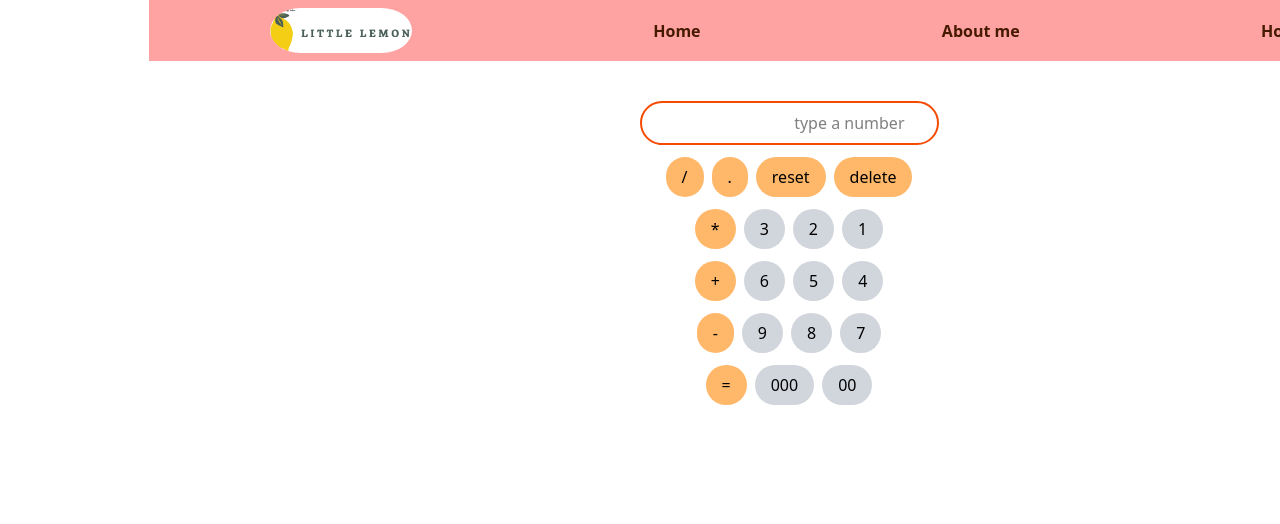
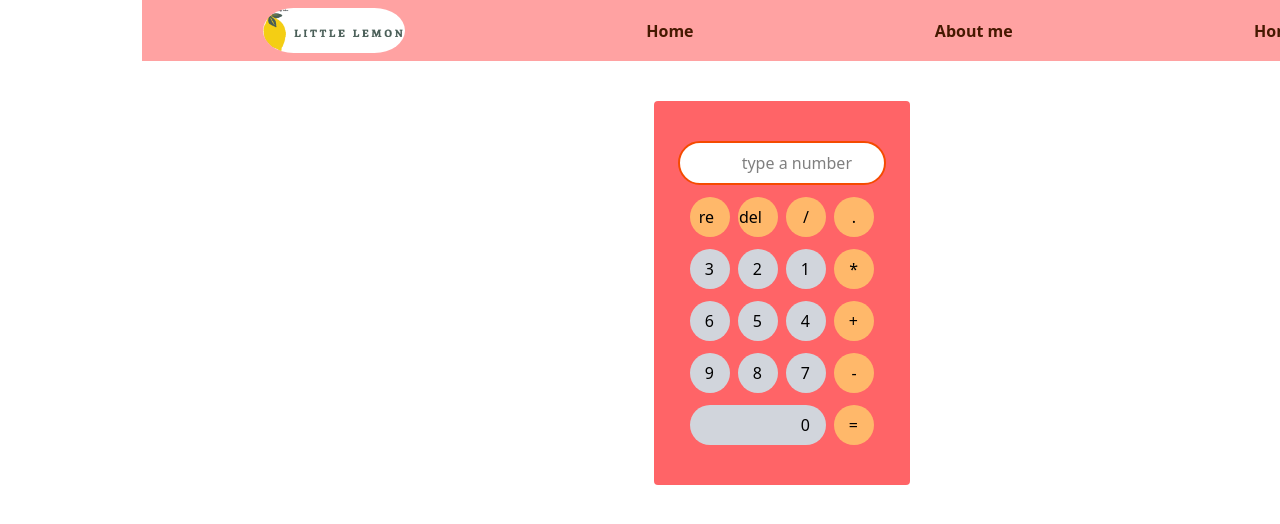
Before and after one commit to Banafshe98/Calculater-App, a React (Vite) app: page / in a window 1280 px wide. Shown: the top 524 px of the page. Built offline with nearby package versions, Linux system fonts and the light colour scheme.

Commit message:
added Layout context & Mathfunctions & fixed button ui

```diff
--- a/src/App.jsx
+++ b/src/App.jsx
@@ -1,15 +1,19 @@
 import { BrowserRouter, Route, Routes } from "react-router-dom";
 import Nav from "./components/Nav";
 import Calculator from "./pages/Calculator";
-import React from "react";
+import React, { useContext } from "react";
+import LayoutContext from "./context/Layout";
 
 function App() {
+  const Layout = useContext(LayoutContext);
   return (
     <>
       <Routes>
         <Route path="/" element={<Nav />} />
       </Routes>
-      <Calculator/>
+      <LayoutContext>
+        <Calculator />
+      </LayoutContext>
     </>
   );
 }
--- /dev/null
+++ b/src/components/Inputfield.jsx
@@ -0,0 +1,23 @@
+import React from 'react'
+import { useRef } from "react";
+
+
+function Inputfield({inputRef}) {
+    const handleInput = (e) => {
+    // Only allow digits and one decimal point
+    let value = e.target.value
+      .replace(/[^0-9.]/g, '') // Remove non-numeric/non-dot
+      .replace(/^(\d*\.\d*).*$/, '$1'); // Only allow one decimal
+
+  };
+  return (
+      <input className="border-orange-600 w-52 border-2 rounded-full px-8 py-2 focus:border-orange-600 bg-white"
+        type="text"
+        placeholder="type a number"
+        ref={inputRef}
+        onInput={handleInput}
+      />
+  )
+}
+
+export default Inputfield
--- a/src/components/Mathbutton.jsx
+++ b/src/components/Mathbutton.jsx
@@ -2,7 +2,7 @@ import React from 'react'
 
 function Mathbutton(props) {
   return (
-    <button className='px-4 py-2 bg-orange-300 rounded-full cursor-pointer text-black duration-200 hover:bg-orange-400 hover:text-zinc-600 '>{props.children}</button>
+    <button className='px-4 py-2 w-10 text-center bg-orange-300 rounded-full cursor-pointer text-black duration-200 hover:bg-orange-400 hover:text-zinc-600 ' onClick={props.onClick}>{props.children}</button>
   )
 }
 
--- a/src/components/Numbutton.jsx
+++ b/src/components/Numbutton.jsx
@@ -1,8 +1,8 @@
-import React from 'react'
+import React, { useState } from 'react'
 
 function Numbutton(props) {
   return (
-    <div className='px-4 py-2 bg-gray-300 rounded-full cursor-pointer text-black duration-200 hover:bg-gray-400 hover:text-zinc-600'>{props.children}</div>
+    <div className='px-4 py-2 w-10 bg-gray-300 rounded-full cursor-pointer text-black duration-200 hover:bg-gray-400 hover:text-zinc-600' onClick={props.onClick}>{props.children}</div>
   )
 }
 
--- /dev/null
+++ b/src/components/Zerobutton.jsx
@@ -0,0 +1,10 @@
+import React from 'react'
+
+function Zerobutton(props) {
+
+  return (
+    <div className='px-4 py-2 bg-gray-300 w-34 rounded-full cursor-pointer text-black duration-200 hover:bg-gray-400 hover:text-zinc-600' onClick={props.onClick}>{props.children}</div>
+  )
+}
+
+export default Zerobutton
--- /dev/null
+++ b/src/context/Layout.jsx
@@ -0,0 +1,10 @@
+import React, { createContext, useContext } from 'react'
+
+function Layout(props) {
+    const Layout = createContext()
+  return (
+    <div className=' flex items-center justify-center'>{props.children}</div>
+  )
+}
+
+export default Layout
--- a/src/pages/Calculator.jsx
+++ b/src/pages/Calculator.jsx
@@ -2,6 +2,8 @@ import React, { useState } from "react";
 import { useRef } from "react";
 import Numbutton from "../components/Numbutton";
 import Mathbutton from "../components/Mathbutton";
+import Zerobutton from "../components/Zerobutton";
+import Inputfield from "../components/Inputfield";
 
 function Calculator() {
   const [result, setResult] = useState(0);
@@ -33,44 +35,74 @@ function Calculator() {
     e.preventDefault();
     setResult((prevVal) => prevVal * 0);
   };
+  const num = (e) => {
+    const clickedNumber = e.target.textContent;
+    const currentValue = inputRef.current.value;
+
+    // Prevent multiple decimals
+    if (clickedNumber === "." && inputRef.current.value.includes(".")) return;
+
+    // Prevent leading zero unless it's a decimal (e.g., "0.")
+    if (
+      clickedNumber === "0" &&
+      currentValue !== "."
+    ) {
+      inputRef.current.value = clickedNumber;
+      return;
+    }
+
+    // Prevent input like "01", "02", etc.
+  if (
+    currentValue.startsWith("0") &&
+    !currentValue.startsWith("0.") &&
+    clickedNumber !== "."
+  ) {
+    inputRef.current.value = clickedNumber;
+    return;
+  }
+
+    // Prevent multiple leading zeros
+  if (currentValue === "0" && clickedNumber !== ".") {
+    inputRef.current.value = clickedNumber;
+    return;
+  }
+
+  inputRef.current.value += clickedNumber;
+  };
+
   return (
-    <div className="flex flex-col gap-3 items-center mt-10">
-      <input className="border-orange-600 border-2 rounded-full px-8 py-2"
-        type="number"
-        placeholder="type a number"
-        ref={inputRef}
-      />
+    <div className="flex flex-col gap-3 py-10 items-center mt-10 bg-red-400 md:w-1/5 justify-center rounded-sm">
+      <Inputfield inputRef={inputRef} />
       <div className="flex gap-2">
-        <Mathbutton>delete</Mathbutton>
-        <Mathbutton>reset</Mathbutton>
-        <Mathbutton>.</Mathbutton>
-        <Mathbutton>/</Mathbutton>
+        <Mathbutton onClick={num}>.</Mathbutton>
+        <Mathbutton onClick={divide}>/</Mathbutton>
+        <Mathbutton onClick={resetInput}>del</Mathbutton>
+        <Mathbutton onClick={resetResult}>re</Mathbutton>
       </div>
       <div className="flex gap-2">
-        <Numbutton>1</Numbutton>
-        <Numbutton>2</Numbutton>
-        <Numbutton>3</Numbutton>
-        <Mathbutton>*</Mathbutton>
-      </div>
-
-      <div className="flex gap-2" >
-        <Numbutton>4</Numbutton>
-        <Numbutton>5</Numbutton>
-        <Numbutton>6</Numbutton>
-        <Mathbutton>+</Mathbutton>
+        <Mathbutton onClick={times}>*</Mathbutton>
+        <Numbutton onClick={num}>1</Numbutton>
+        <Numbutton onClick={num}>2</Numbutton>
+        <Numbutton onClick={num}>3</Numbutton>
       </div>
 
       <div className="flex gap-2">
-        <Numbutton>7</Numbutton>
-        <Numbutton>8</Numbutton>
-        <Numbutton>9</Numbutton>
-        <Mathbutton>-</Mathbutton>
+        <Mathbutton onClick={plus}>+</Mathbutton>
+        <Numbutton onClick={num}>4</Numbutton>
+        <Numbutton onClick={num}>5</Numbutton>
+        <Numbutton onClick={num}>6</Numbutton>
       </div>
 
       <div className="flex gap-2">
-        <Numbutton>00</Numbutton>
-        <Numbutton>000</Numbutton>
+        <Mathbutton onClick={minus}>-</Mathbutton>
+        <Numbutton onClick={num}>7</Numbutton>
+        <Numbutton onClick={num}>8</Numbutton>
+        <Numbutton onClick={num}>9</Numbutton>
+      </div>
+
+      <div className="flex gap-2">
         <Mathbutton>=</Mathbutton>
+        <Zerobutton onClick={num}>0</Zerobutton>
       </div>
     </div>
   );
```
